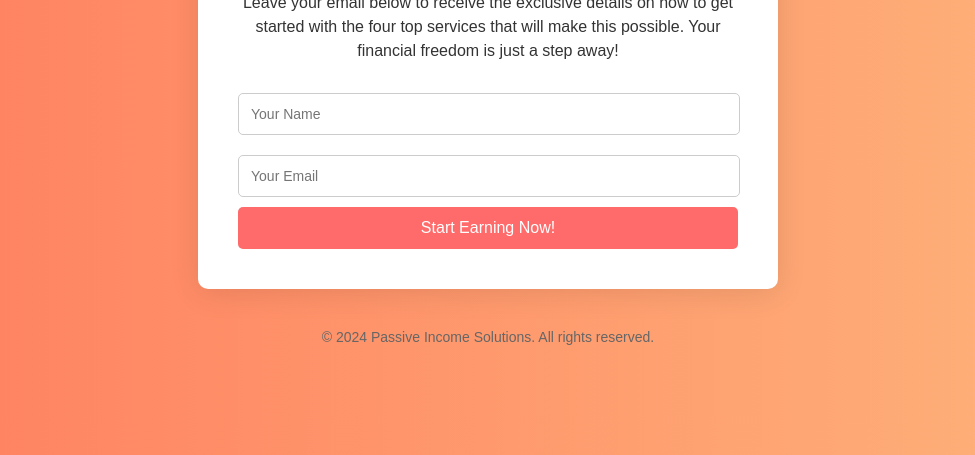
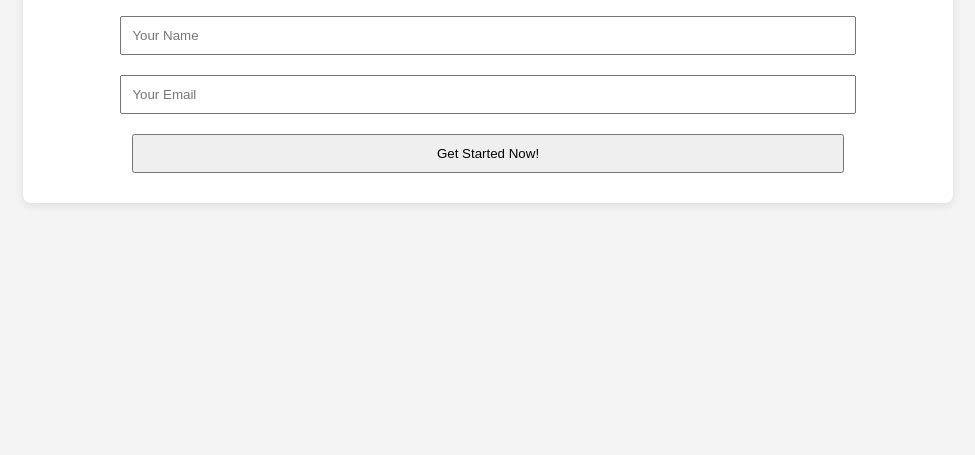
Before and after one commit to earnmoneytm/earnmoneytm.github.io, a plain HTML site: page index.html in a window 1280 px wide. Shown: the part 345-800 px from the top of the page, without its empty margins (152-1127 px from the left). Drawn offline with Linux system fonts and the light colour scheme.

Commit message:
Add files via upload

```diff
--- a/index.html
+++ b/index.html
@@ -3,121 +3,64 @@
 <head>
     <meta charset="UTF-8">
     <meta name="viewport" content="width=device-width, initial-scale=1.0">
-    <title>Earn $1,000 Monthly Passively!</title>
+    <title>Earn $1,000 a Month</title>
     <style>
         body {
-            font-family: 'Arial', sans-serif;
+            font-family: Arial, sans-serif;
+            display: flex;
+            justify-content: center;
+            align-items: center;
+            height: 100vh;
             margin: 0;
-            padding: 0;
-            background: linear-gradient(to right, #ff7e5f, #feb47b);
-            color: #333;
-            display: flex;
-            flex-direction: column;
-            align-items: center;
-            justify-content: center;
-            min-height: 100vh;
+            background-color: #f4f4f4;
         }
-
         .container {
+            text-align: center;
             background: white;
-            border-radius: 10px;
-            box-shadow: 0 4px 30px rgba(0, 0, 0, 0.1);
-            padding: 40px;
-            max-width: 500px;
-            width: 100%;
-            text-align: center;
+            padding: 20px;
+            border-radius: 8px;
+            box-shadow: 0 2px 10px rgba(0, 0, 0, 0.1);
         }
-
-        h1 {
-            margin-bottom: 20px;
-            font-size: 28px;
-            color: #ff6b6b;
-        }
-
-        p {
-            margin-bottom: 20px;
-            font-size: 16px;
-            line-height: 1.5;
-        }
-
-        input {
-            padding: 12px;
-            margin: 10px 0;
-            width: calc(100% - 24px);
-            border: 1px solid #ccc;
-            border-radius: 5px;
-            font-size: 14px;
-        }
-
-        button {
-            padding: 12px;
-            width: 100%;
-            border: none;
-            border-radius: 5px;
-            background-color: #ff6b6b;
-            color: white;
-            font-size: 16px;
-            cursor: pointer;
-            transition: background-color 0.3s;
-        }
-
-        button:hover {
-            background-color: #ff4b4b;
-        }
-
-        footer {
-            margin-top: 40px;
-            font-size: 14px;
-            color: #666;
+        input, button {
+            margin: 10px;
+            padding: 10px;
+            width: 80%;
         }
     </style>
 </head>
 <body>
     <div class="container">
-        <h1>Earn Over $1,000 Monthly!</h1>
-        <p>Imagine earning money passively every month without lifting a finger! Join a community of users making money by sharing their internet connection. You can also earn over $1,000 monthly from the comfort of your home!</p>
-
-        <p>Leave your email below to receive the exclusive details on how to get started with the four top services that will make this possible. Your financial freedom is just a step away!</p>
-
+        <h1>Unlock Your Path to Earning $1,000 a Month – Start Today!</h1>
         <form id="registrationForm">
             <input type="text" id="name" name="NAME" required placeholder="Your Name">
             <input type="email" id="email" name="EMAIL" required placeholder="Your Email">
-            <button type="submit">Start Earning Now!</button>
+            <button type="submit">Get Started Now!</button>
         </form>
     </div>
 
-    <footer>
-        &copy; 2024 Passive Income Solutions. All rights reserved.
-    </footer>
-
     <script>
         document.getElementById('registrationForm').onsubmit = function(event) {
-            event.preventDefault(); // Evita el envío por defecto
+            event.preventDefault();
             const formData = new FormData(this);
-            fetch('https://script.google.com/macros/s/AKfycbxK42s_ub2cFsBmRL_hzsJBl3rV4ozz49ynm6BBcTGlJ6yQXRWo7UgNM-WmEqIT_PAb2Q/exec', {
+
+            fetch('https://script.google.com/macros/s/AKfycbyMSj4nDoU14jK_OBTSuqwEwp-I0DjiYnXJlHEQiLTVpXdrXB46XeVZswWTFgFNOIEvkQ/exec', {
                 method: 'POST',
                 body: formData,
             })
             .then(response => {
-                if (!response.ok) {
-                    throw new Error('Network response was not ok');
-                }
+                if (!response.ok) throw new Error('Network response was not ok');
                 return response.text();
             })
             .then(data => {
-                if (data.trim() === 'Success') {
-                    // Redirige a la página de agradecimiento después de un pequeño retraso
-                    setTimeout(() => {
-                        window.location.href = 'https://earnmoneytm.github.io/gracias.html';
-                    }, 500); // Espera medio segundo antes de redirigir
-                } else {
-                    throw new Error('Unexpected response from the server');
-                }
+                // Añadimos un timeout para dar margen a la redirección.
+                setTimeout(() => {
+                    window.location.href = "https://earnmoneytm.github.io/gracias.html";
+                }, 1000); // Tiempo de espera de 1 segundo
             })
             .catch(error => {
                 console.error('Error:', error);
             });
-    };
+        };
     </script>
 </body>
 </html>
```
